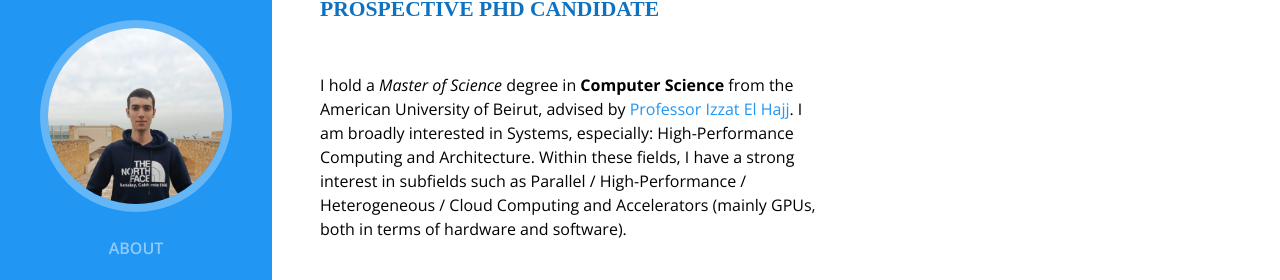
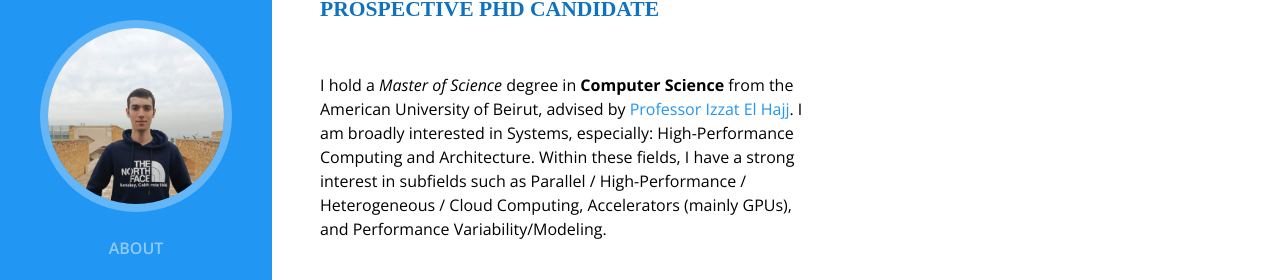
Before and after one commit to msonji/msonji.github.io, a plain HTML site: page index.html in a window 1280 px wide. Shown: the part 220-500 px from the top of the page. Drawn offline with nearby package versions, Linux system fonts and the light colour scheme; a web font is replaced by a local one.

Commit message:
Update index.html

```diff
--- a/index.html
+++ b/index.html
@@ -85,7 +85,7 @@ License URL: https://creativecommons.org/licenses/by/4.0/
 				<div class="subheading mb-5"><b>PROSPECTIVE PHD CANDIDATE</b>
 					<a href="#"></a>
 				</div>
-        <p class="mb-5" style="max-width: 500px; color: black; ">I hold a <em>Master of Science</em> degree in <b>Computer Science</b> from the American University of Beirut, advised by <a href="https://ielhajj.github.io/">Professor Izzat El Hajj</a>. I am broadly interested in Systems, especially: High-Performance Computing and Architecture. Within these fields, I have a strong interest in subfields such as Parallel / High-Performance / Heterogeneous / Cloud Computing and Accelerators (mainly GPUs, both in terms of hardware and software).
+        <p class="mb-5" style="max-width: 500px; color: black; ">I hold a <em>Master of Science</em> degree in <b>Computer Science</b> from the American University of Beirut, advised by <a href="https://ielhajj.github.io/">Professor Izzat El Hajj</a>. I am broadly interested in Systems, especially: High-Performance Computing and Architecture. Within these fields, I have a strong interest in subfields such as Parallel / High-Performance / Heterogeneous / Cloud Computing,  Accelerators (mainly GPUs), and Performance Variability/Modeling.
           </p>
 
 				<ul class="list-inline list-social-icons">
```
